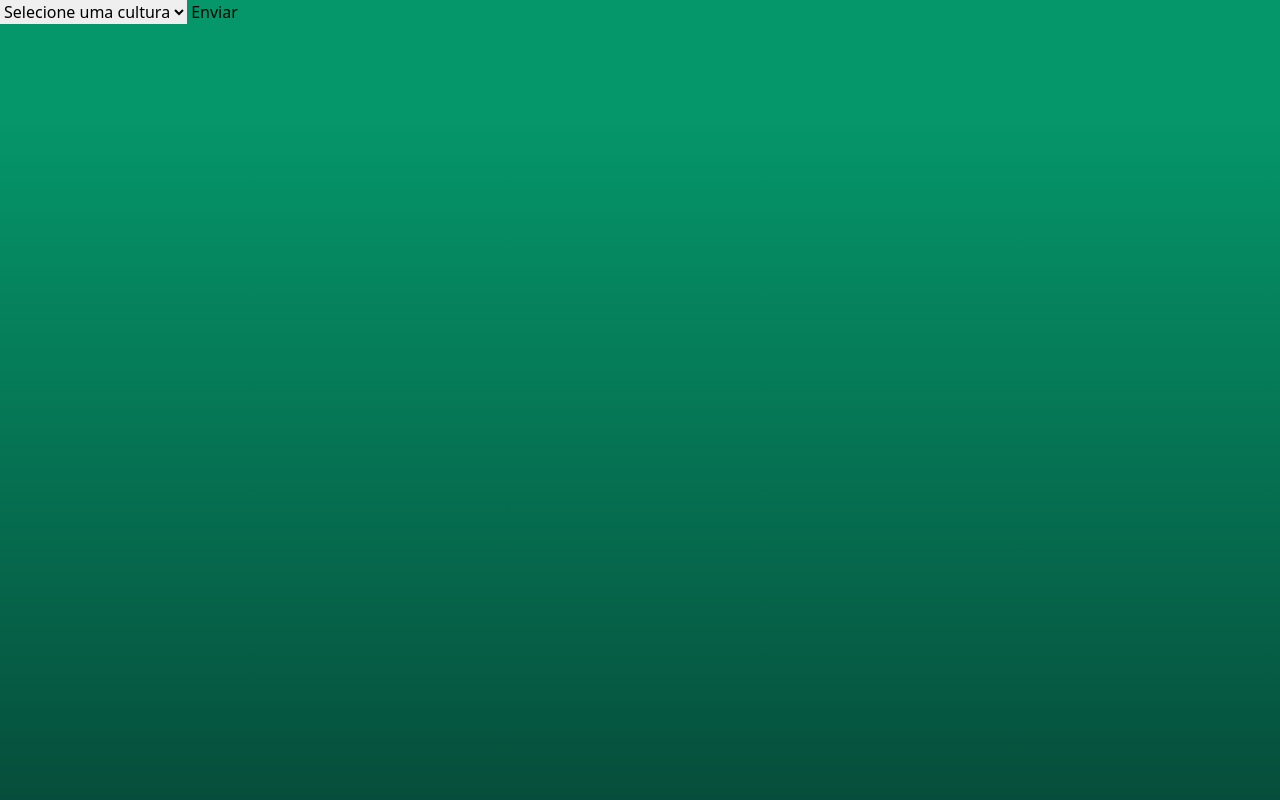
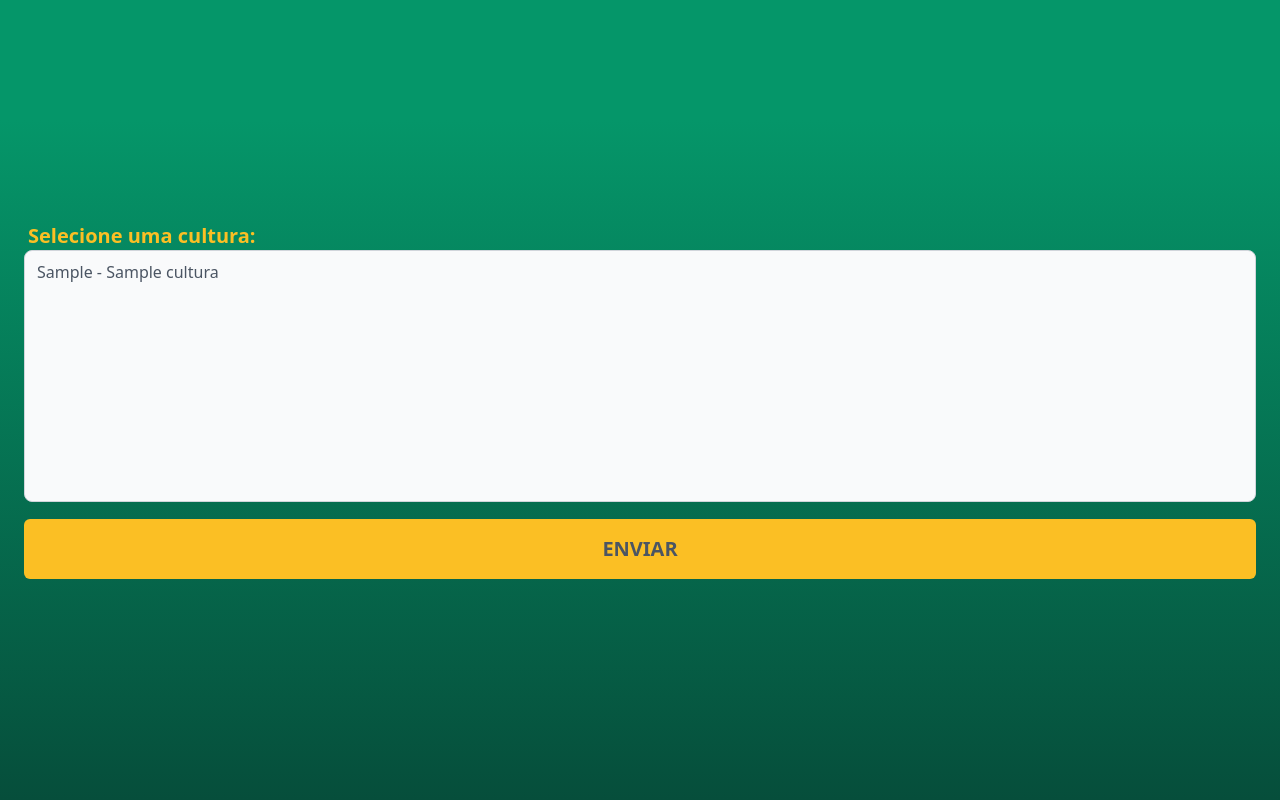
Before and after one commit to PixeLarm12/agro-app, a Flask app: template src/templates/search.html in a window 1280 px wide. Run offline with Flask 3, Linux system fonts and the light colour scheme; the template is opened without the code that fills it: most values are stand-ins (such as "Sample title", 1, 10 or a date in 2020).

Commit message:
Updated search culture layout

```diff
--- a/src/static/css/main.css
+++ b/src/static/css/main.css
@@ -534,16 +534,8 @@ video {
   --tw-backdrop-sepia:  ;
 }
 
-.absolute {
-  position: absolute;
-}
-
-.mt-36 {
-  margin-top: 9rem;
-}
-
-.mt-10 {
-  margin-top: 2.5rem;
+.col-span-12 {
+  grid-column: span 12 / span 12;
 }
 
 .mt-8 {
@@ -570,6 +562,10 @@ video {
   width: 100%;
 }
 
+.grid-cols-12 {
+  grid-template-columns: repeat(12, minmax(0, 1fr));
+}
+
 .flex-col {
   flex-direction: column;
 }
@@ -586,51 +582,33 @@ video {
   justify-content: center;
 }
 
+.gap-4 {
+  gap: 1rem;
+}
+
 .self-center {
   align-self: center;
 }
 
-.rounded-sm {
-  border-radius: 0.125rem;
+.break-words {
+  overflow-wrap: break-word;
+}
+
+.rounded-lg {
+  border-radius: 0.5rem;
 }
 
 .rounded-md {
   border-radius: 0.375rem;
 }
 
-.bg-emerald-700 {
-  --tw-bg-opacity: 1;
-  background-color: rgb(4 120 87 / var(--tw-bg-opacity));
+.border {
+  border-width: 1px;
 }
 
-.bg-yellow-600 {
-  --tw-bg-opacity: 1;
-  background-color: rgb(202 138 4 / var(--tw-bg-opacity));
-}
-
-.bg-yellow-500 {
-  --tw-bg-opacity: 1;
-  background-color: rgb(234 179 8 / var(--tw-bg-opacity));
-}
-
-.bg-emerald-500 {
-  --tw-bg-opacity: 1;
-  background-color: rgb(16 185 129 / var(--tw-bg-opacity));
-}
-
-.bg-green-700 {
-  --tw-bg-opacity: 1;
-  background-color: rgb(21 128 61 / var(--tw-bg-opacity));
-}
-
-.bg-yellow-700 {
-  --tw-bg-opacity: 1;
-  background-color: rgb(161 98 7 / var(--tw-bg-opacity));
-}
-
-.bg-yellow-400 {
-  --tw-bg-opacity: 1;
-  background-color: rgb(250 204 21 / var(--tw-bg-opacity));
+.border-gray-300 {
+  --tw-border-opacity: 1;
+  border-color: rgb(209 213 219 / var(--tw-border-opacity));
 }
 
 .bg-amber-400 {
@@ -638,12 +616,13 @@ video {
   background-color: rgb(251 191 36 / var(--tw-bg-opacity));
 }
 
+.bg-gray-50 {
+  --tw-bg-opacity: 1;
+  background-color: rgb(249 250 251 / var(--tw-bg-opacity));
+}
+
 .bg-gradient-to-b {
   background-image: linear-gradient(to bottom, var(--tw-gradient-stops));
-}
-
-.bg-gradient-to-br {
-  background-image: linear-gradient(to bottom right, var(--tw-gradient-stops));
 }
 
 .from-emerald-600 {
@@ -652,30 +631,25 @@ video {
   --tw-gradient-stops: var(--tw-gradient-from), var(--tw-gradient-to);
 }
 
-.from-yellow-400 {
-  --tw-gradient-from: #facc15 var(--tw-gradient-from-position);
-  --tw-gradient-to: rgb(250 204 21 / 0) var(--tw-gradient-to-position);
-  --tw-gradient-stops: var(--tw-gradient-from), var(--tw-gradient-to);
-}
-
-.from-25\% {
-  --tw-gradient-from-position: 25%;
-}
-
 .from-15\% {
   --tw-gradient-from-position: 15%;
-}
-
-.from-35\% {
-  --tw-gradient-from-position: 35%;
 }
 
 .to-emerald-900 {
   --tw-gradient-to: #064e3b var(--tw-gradient-to-position);
 }
 
-.to-yellow-600 {
-  --tw-gradient-to: #ca8a04 var(--tw-gradient-to-position);
+.p-2 {
+  padding: 0.5rem;
+}
+
+.p-2\.5 {
+  padding: 0.625rem;
+}
+
+.px-6 {
+  padding-left: 1.5rem;
+  padding-right: 1.5rem;
 }
 
 .px-8 {
@@ -688,8 +662,13 @@ video {
   padding-bottom: 1rem;
 }
 
-.pt-36 {
-  padding-top: 9rem;
+.pl-1 {
+  padding-left: 0.25rem;
+}
+
+.text-3xl {
+  font-size: 1.875rem;
+  line-height: 2.25rem;
 }
 
 .text-xl {
@@ -697,33 +676,13 @@ video {
   line-height: 1.75rem;
 }
 
-.text-2xl {
-  font-size: 1.5rem;
-  line-height: 2rem;
-}
-
-.text-3xl {
-  font-size: 1.875rem;
-  line-height: 2.25rem;
-}
-
 .font-bold {
   font-weight: 700;
 }
 
-.text-yellow-400 {
+.text-amber-400 {
   --tw-text-opacity: 1;
-  color: rgb(250 204 21 / var(--tw-text-opacity));
-}
-
-.text-white {
-  --tw-text-opacity: 1;
-  color: rgb(255 255 255 / var(--tw-text-opacity));
-}
-
-.text-black {
-  --tw-text-opacity: 1;
-  color: rgb(0 0 0 / var(--tw-text-opacity));
+  color: rgb(251 191 36 / var(--tw-text-opacity));
 }
 
 .text-gray-600 {
@@ -731,17 +690,16 @@ video {
   color: rgb(75 85 99 / var(--tw-text-opacity));
 }
 
-.text-gray-700 {
+.text-red-700 {
   --tw-text-opacity: 1;
-  color: rgb(55 65 81 / var(--tw-text-opacity));
+  color: rgb(185 28 28 / var(--tw-text-opacity));
 }
 
-.text-yellow-500 {
+.text-red-500 {
   --tw-text-opacity: 1;
-  color: rgb(234 179 8 / var(--tw-text-opacity));
+  color: rgb(239 68 68 / var(--tw-text-opacity));
 }
 
-.text-amber-400 {
-  --tw-text-opacity: 1;
-  color: rgb(251 191 36 / var(--tw-text-opacity));
+.underline {
+  text-decoration-line: underline;
 }
--- a/src/templates/search.html
+++ b/src/templates/search.html
@@ -4,18 +4,30 @@
 {% block title %} Pesquisar cultura {% endblock %}
 
 {% block content %}
-    <form action="/send-search" method="POST">
+    <div class="flex flex-col justify-center items-center content-center w-full">
         {% if cultures %}
-            <select name="cultureId" id="cultureId">
-                <option value="" default>Selecione uma cultura</option>
-                {% for culture in cultures %}
-                    <option value="{{ culture['idCultura'] }}">{{ culture['cultura'] }}</option>
-                {% endfor %}
-            </select>
+            <form action="/send-search" method="POST" class="w-full px-6">
+                <div class="grid grid-cols-12 gap-4 w-full">
+
+                    <div class="col-span-12">
+                        <label for="cultureId" class="font-bold text-xl pl-1 text-amber-400">Selecione uma cultura:</label>
+                        <select name="cultureId" id="cultureId" size="10" class="bg-gray-50 border border-gray-300 text-gray-600 rounded-lg w-full p-2.5">
+                            {% for culture in cultures %}
+                                <option value="{{ culture['idCultura'] }}">{{ culture['idCultura'] }} - {{ culture['cultura'] }}</option>
+                            {% endfor %}
+                        </select>
+                    </div>
+
+                    <div class="col-span-12">
+                        <button type="submit" class="py-4 text-xl font-bold bg-amber-400 w-full rounded-md text-gray-600">ENVIAR</button>
+                    </div>
+                </div>
+            </form>
         {% else %}
-            <h3>Houve erro: {{ errors["message"] }}</h3>
+            <div class="flex flex-col justify-center items-center content-center">
+                <h3 class="text-xl text-amber-400 underline break-words">Houve erro: Mensagem de erro gigantesca</h3>
+                <a class="bg-amber-400 px-8 py-4 mt-8 rounded-md text-gray-600 font-bold" href="/">VOLTAR</a>
+            </div>
         {% endif %}
-
-        <button type="submit">Enviar</button>
-    </form>
+    </div>
 {% endblock %}
```
